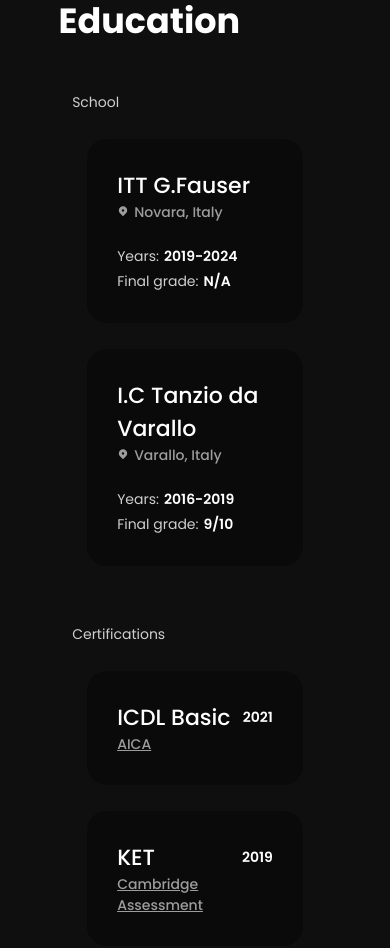
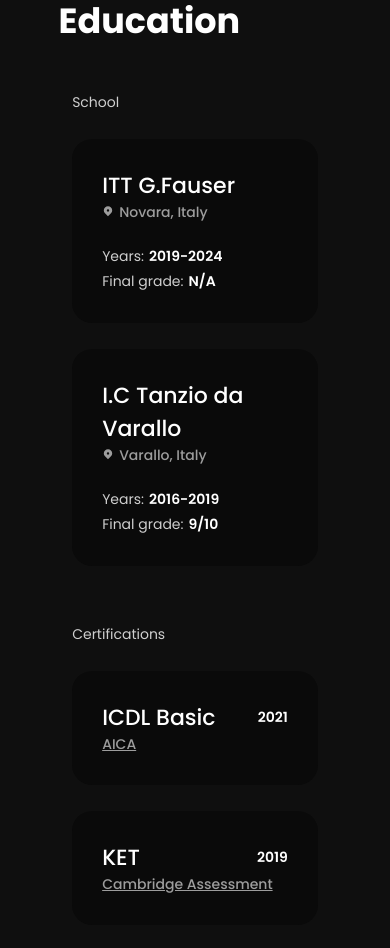
Before and after one commit to andrea-artuso/reactjs-portfolio, a React (Create React App) app: page / in a window 390 px wide. Shown: the part 2500-3448 px from the top of the page. Built offline with nearby package versions, Linux system fonts and the light colour scheme.

Commit message:
Improved mobile view of cards

```diff
--- a/src/App.css
+++ b/src/App.css
@@ -161,6 +161,12 @@ section#projects {
   }
 }
 
+@media screen and (max-width: 320px) {
+  .resume-card_container {
+    margin: 45px 0;
+  }
+}
+
 
 
 @keyframes spin {
--- a/src/components/Cards/Cards.css
+++ b/src/components/Cards/Cards.css
@@ -44,3 +44,9 @@ a, p {
         font-size: 22px;
     }
 }
+
+@media screen and (max-width: 450px) {
+    .card {
+        margin: 13px 0;
+    }
+}
```
